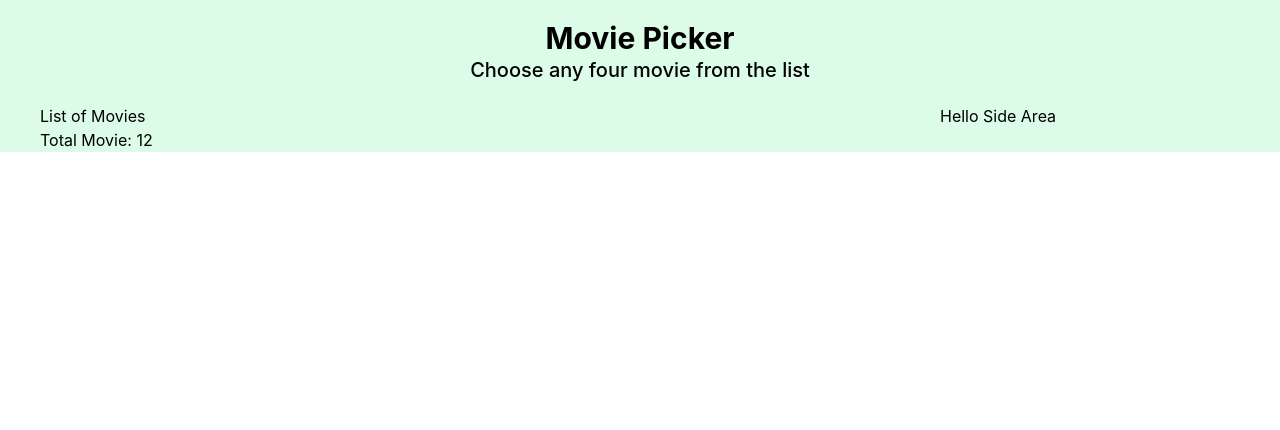
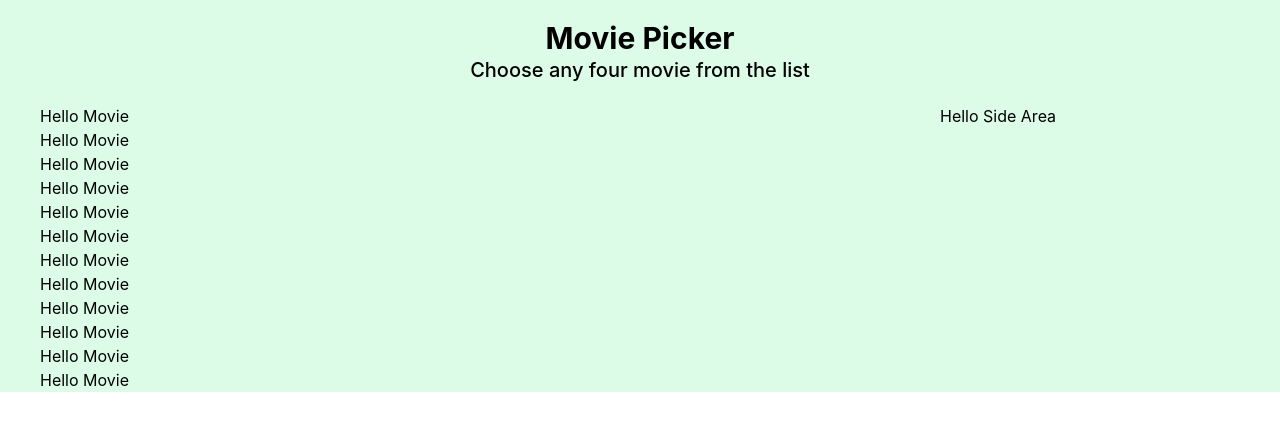
Before and after one commit to AveyBD/movie-picker, a React (Create React App) app: page / in a window 1280 px wide. Shown: the top 430 px of the page. Built offline with nearby package versions, Linux system fonts and the light colour scheme.

Commit message:
Sending Data to movie component

```diff
--- a/src/components/Container/Container.js
+++ b/src/components/Container/Container.js
@@ -1,19 +1,12 @@
-import React, { useEffect, useState } from "react";
+import React from "react";
 import Movies from "../Movies/Movies";
 import Sidearea from "../Sidearea/Sidearea";
 
 const Container = () => {
-    const [movies, setMovies] = useState([]);
-    useEffect(()=>{
-        fetch('database.json')
-        .then(res=>res.json())
-        .then(data=>setMovies(data))
-    },[])
   return (
     <div className="grid grid-cols-1 md:grid-cols-4 md:px-10">
       <div className="md:col-span-3">
         <Movies></Movies>
-        <h2>Total Movie: {movies.length}</h2>
       </div>
       <div className="md:col-span-1">
         <Sidearea></Sidearea>
--- /dev/null
+++ b/src/components/Movie/Movie.js
@@ -0,0 +1,12 @@
+import React from 'react';
+
+const Movie = ({movie}) => {
+    console.log(movie);
+    return (
+        <div>
+            <h2>Hello Movie</h2>
+        </div>
+    );
+};
+
+export default Movie;
--- a/src/components/Movies/Movies.js
+++ b/src/components/Movies/Movies.js
@@ -1,9 +1,23 @@
-import React from 'react';
+import React, { useEffect, useState } from 'react';
+import Movie from '../Movie/Movie';
 
 const Movies = () => {
+    // loading data from database
+    const [movies, setMovies] = useState([]);
+    useEffect(()=>{
+        fetch('database.json')
+        .then(res=>res.json())
+        .then(data=>setMovies(data))
+    },[])
     return (
         <div>
-            <h2>List of Movies</h2>
+            {/* seding data to movie components */}
+         {
+            movies.map(movie=><Movie
+                key={movie.id}
+                movie={movie}
+                ></Movie>)
+        }
         </div>
     );
 };
```
